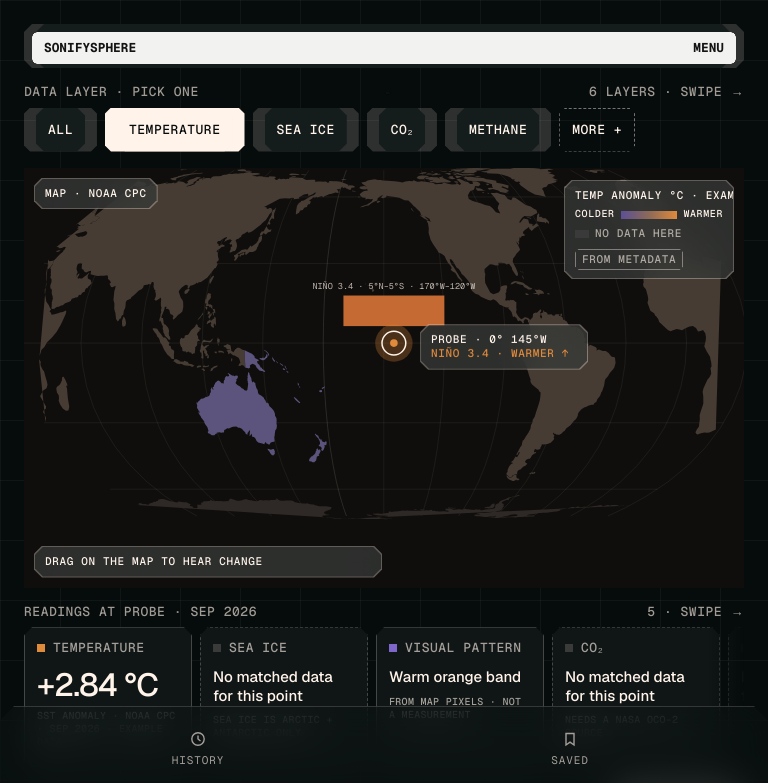
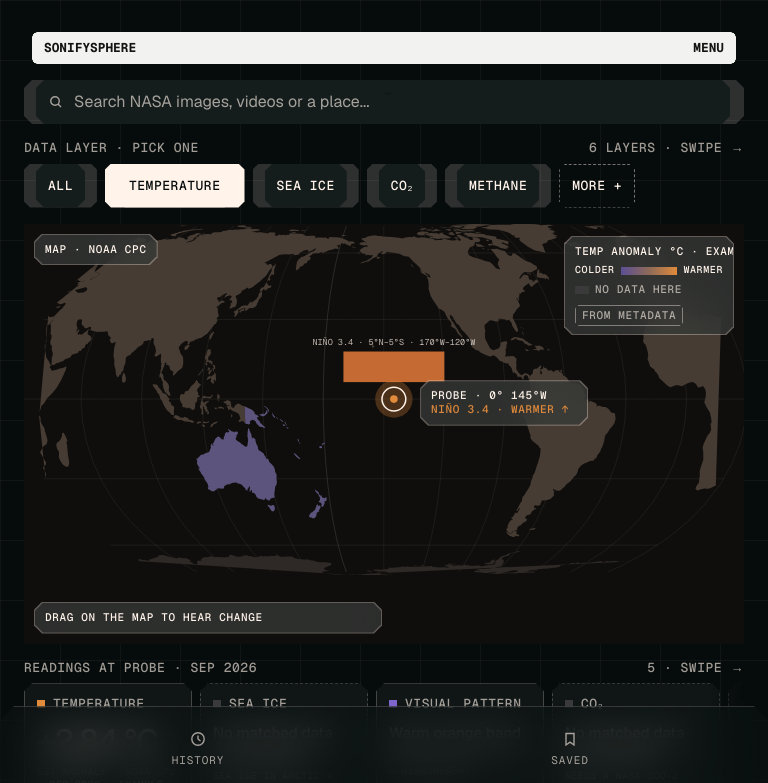
Before and after one commit to acheronx0577/Earth-Juke-Box-Sonifysphere, a Next.js app: page /listen in a window 768 px wide. Shown: the top 783 px of the page. Built offline with nearby package versions, Linux system fonts and the light colour scheme.

Commit message:
Keep Listen controls clear of the site nav.
The page and the history drawer start below the nav, including its mobile height and safe area, so search and the drawer close stay tappable.

Co-authored-by: AcheronX. <richardhuynh53@gmail.com>

```diff
--- a/src/components/listen/v4/listen-v4.css
+++ b/src/components/listen/v4/listen-v4.css
@@ -9,6 +9,7 @@
   --lv-dim: rgba(255, 243, 234, 0.38);
   --lv-orange: #ff7a2e;
   --lv-focus: #ff7a2e;
+  --lv-nav-space: calc(1rem + 2rem + 12px);
   position: relative;
   min-height: 100dvh;
   color: var(--lv-cream);
@@ -82,7 +83,9 @@
 
 .lv-new {
   --cut: 8px;
+  flex: 0 0 58px;
   height: 58px;
+  min-height: 58px;
   border: 0;
   border-radius: 0;
   background: var(--lv-cream);
@@ -901,7 +904,7 @@
     display: flex;
     flex-direction: column;
     gap: 16px;
-    padding: 16px 16px 118px;
+    padding: var(--lv-nav-space) 16px 118px;
   }
 
   .lv-history { display: none; }
@@ -912,7 +915,7 @@
     display: block;
     position: fixed;
     z-index: 40;
-    top: 0;
+    top: var(--lv-nav-space);
     bottom: 0;
     left: 0;
     width: min(320px, 100%);
@@ -1072,8 +1075,12 @@
   .lv-collapse { height: 52px; }
 }
 
+@media (max-width: 1000px) {
+  .lv-page { --lv-nav-space: calc(2rem + 2rem + 16px + env(safe-area-inset-top, 0px)); }
+}
+
 @media (min-width: 700px) and (max-width: 1099px) {
-  .lv-page { padding: 24px 24px 106px; }
+  .lv-page { padding: var(--lv-nav-space) 24px 106px; }
   .lv-stage { height: 420px; }
   .lv-collapse { flex: 1; }
 }
@@ -1092,7 +1099,7 @@
     grid-template-rows: minmax(0, 1fr) 44px;
     column-gap: 16px;
     row-gap: 12px;
-    padding: 32px 32px 16px;
+    padding: var(--lv-nav-space) 32px 16px;
   }
   .lv-history { grid-column: 1; grid-row: 1; min-height: 0; }
   .lv-main {
```
